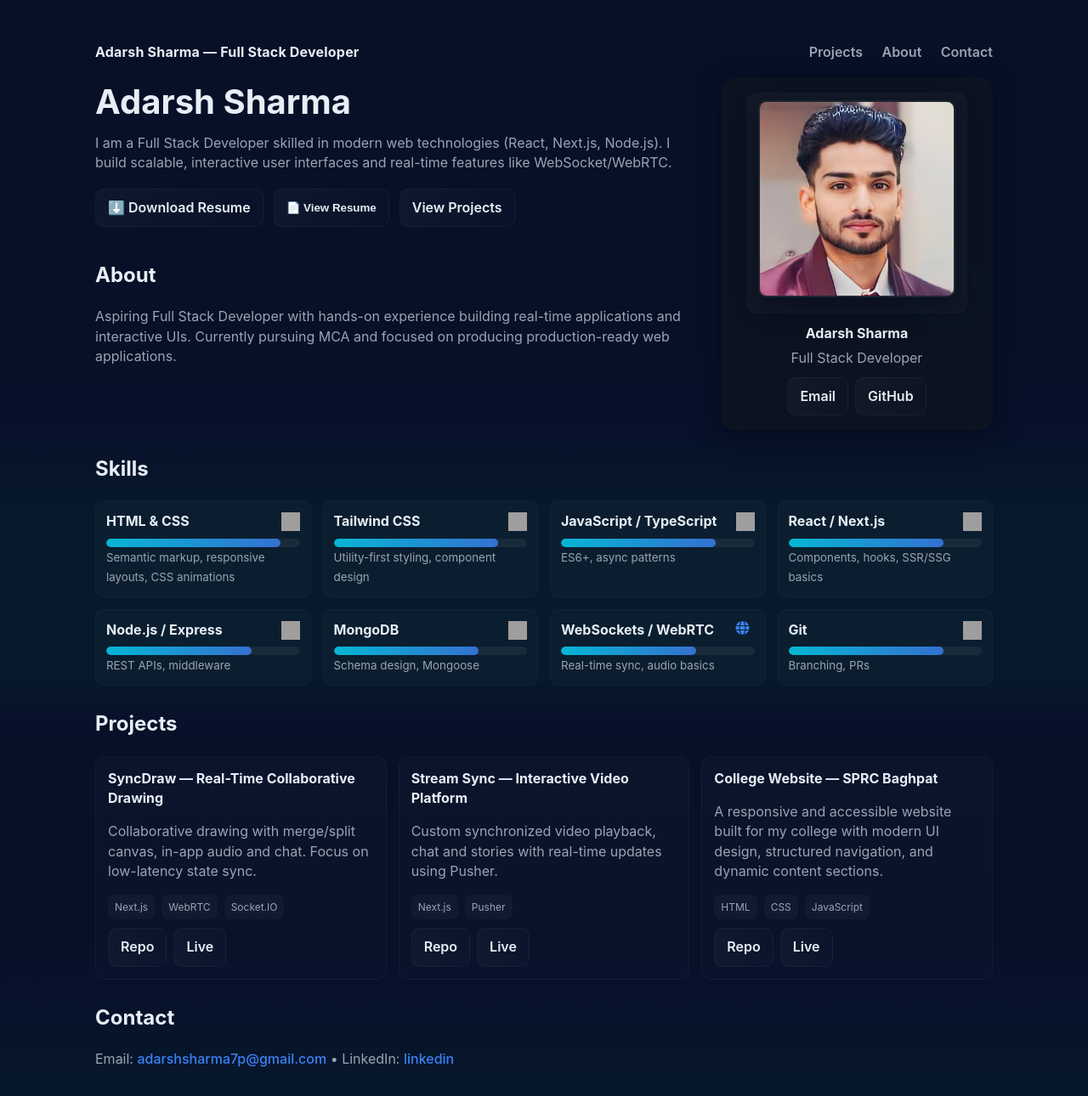
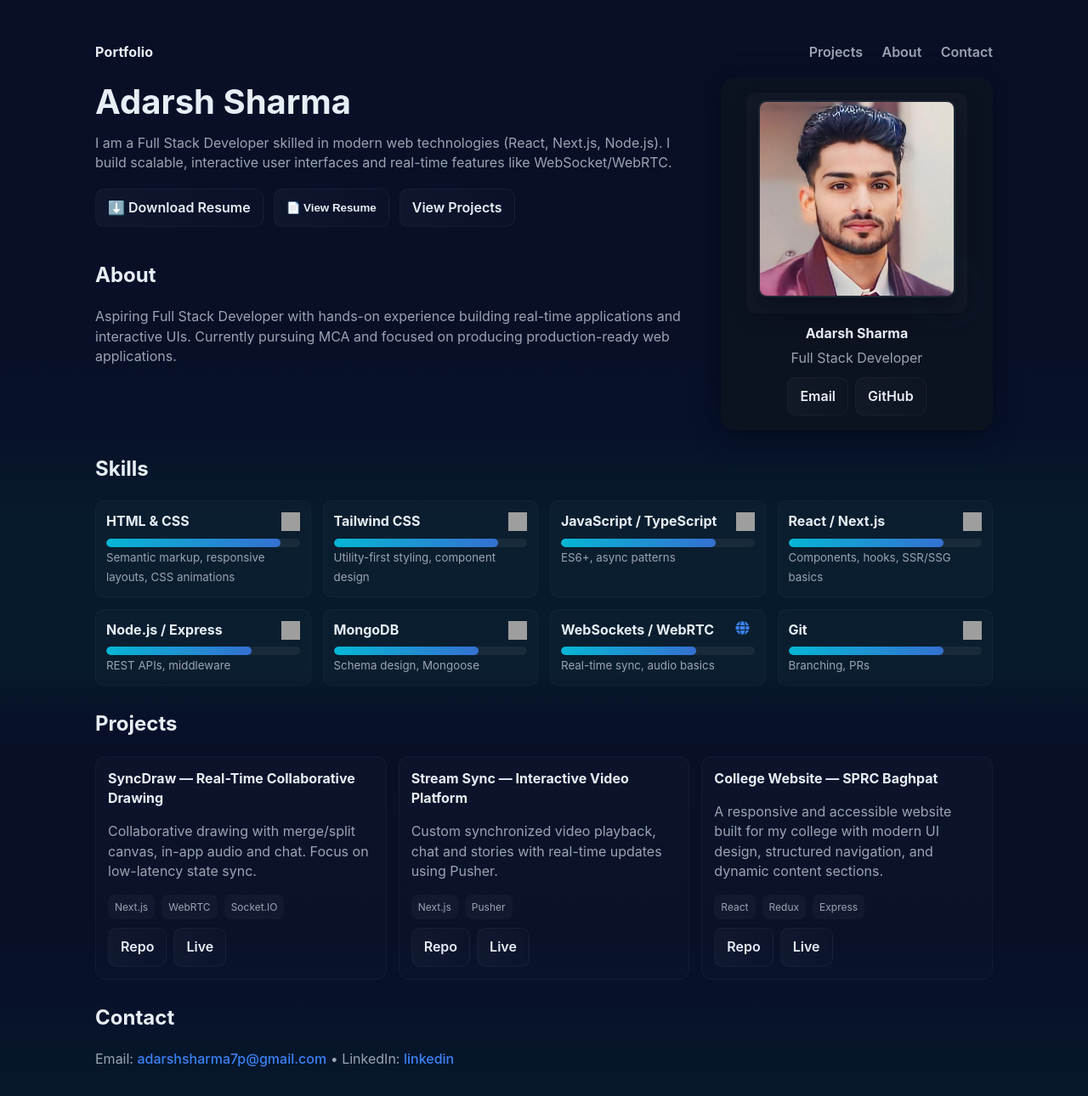
Before and after one commit to adarshsharma7/Portfolio, a plain HTML site: page index.html in a window 1280 px wide. Shown: the top 1290 px of the page at 85% size. Drawn offline with Linux system fonts and the light colour scheme; grey boxes are pictures that could not be loaded.

Commit message:
update logo text and modify project tags in index.html

```diff
--- a/index.html
+++ b/index.html
@@ -14,7 +14,8 @@
 <body>
     <div class="container">
         <header class="site-header">
-            <div class="logo">Adarsh Sharma — Full Stack Developer</div>
+            <div class="logo">Portfolio</div>
+
             <nav class="main-nav" aria-label="Main navigation">
                 <a href="#projects">Projects</a>
                 <a href="#about">About</a>
@@ -215,9 +216,9 @@
 
                         </p>
                         <div class="tags">
-                            <span class="tag">HTML</span>
-                            <span class="tag">CSS</span>
-                            <span class="tag">JavaScript</span>
+                            <span class="tag">React</span>
+                            <span class="tag">Redux</span>
+                            <span class="tag">Express</span>
                         </div>
                         <div class="proj-links">
                             <a class="btn" href="https://github.com/adarshsharma7/frontendcollegewebsite"
@@ -239,7 +240,7 @@
         </main>
 
         <footer class="site-footer">
-            Built with ❤️ by Adarsh • <span class="muted">Responsive & Accessibility-minded</span>
+            © 2025 Adarsh Sharma • <span class="muted">Responsive & Accessibility-minded</span>
         </footer>
     </div>
 
```
